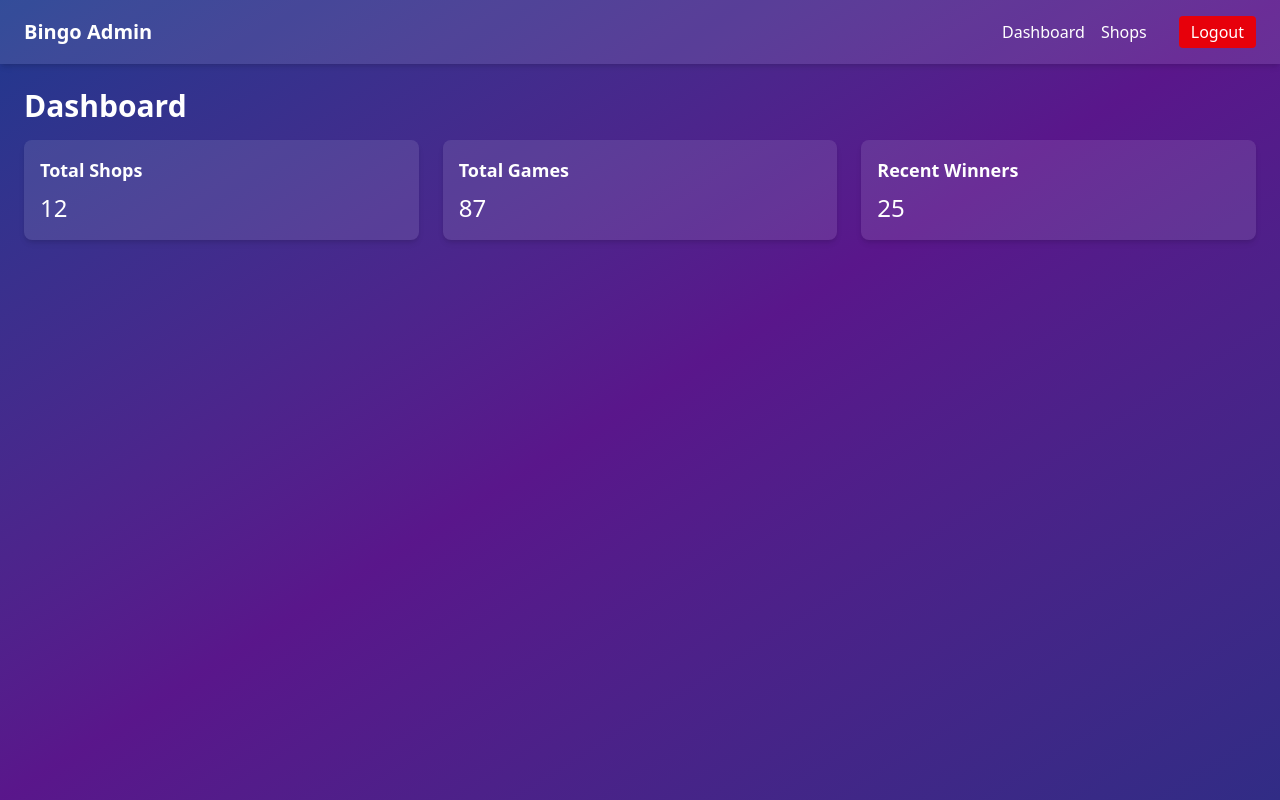
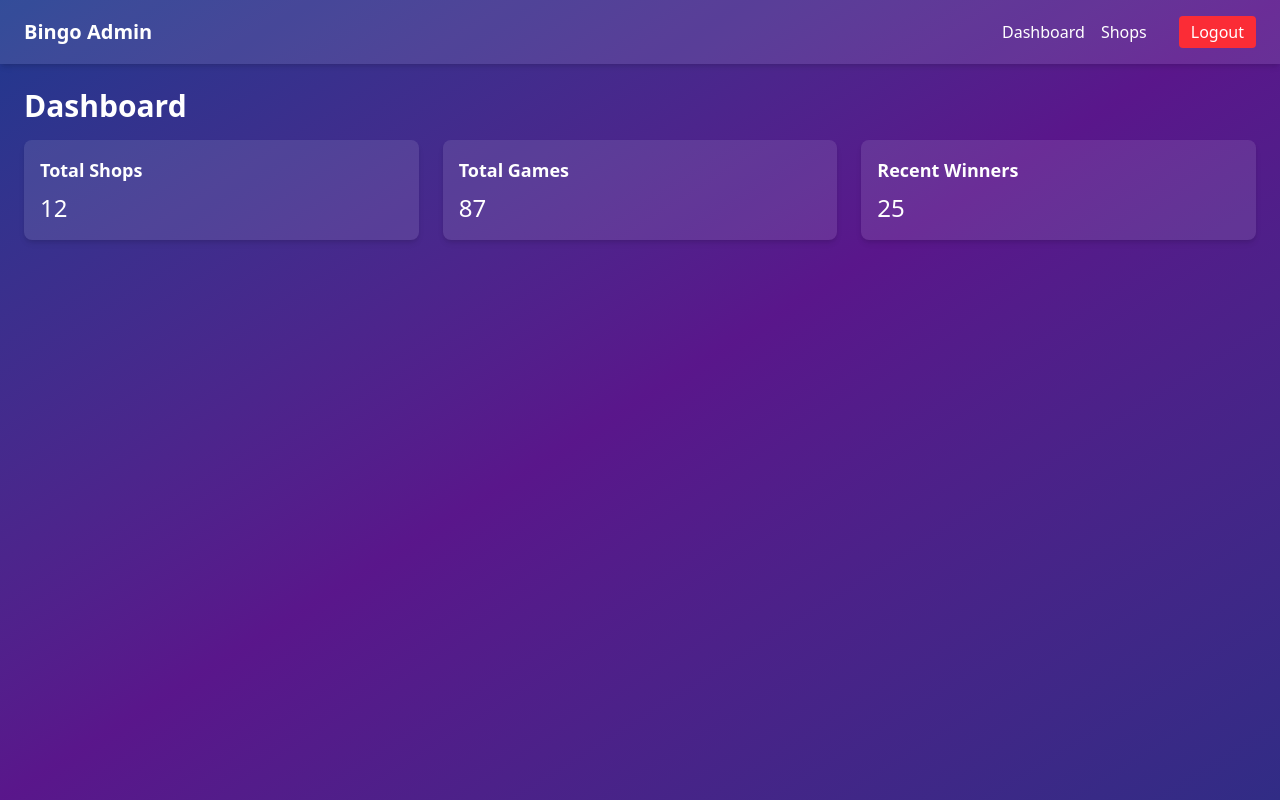
Before and after one commit to bellapacx/bingoadmin, a React (Vite) app: page /dashboard in a window 1280 px wide. Built offline with nearby package versions, Linux system fonts and the light colour scheme; sample sign-in values are in the browser's storage.

Commit message:
dsjshgsds

```diff
--- a/src/components/Navbar.tsx
+++ b/src/components/Navbar.tsx
@@ -13,7 +13,7 @@ export default function Navbar({ onLogout }: NavbarProps) {
         <Link to="/shops" className="hover:underline">Shops</Link>
         <button
           onClick={onLogout}
-          className="ml-4 bg-red-600 hover:bg-red-500 px-3 py-1 rounded"
+          className="ml-4 bg-red-500 hover:bg-red-500 px-3 py-1 rounded"
         >
           Logout
         </button>
```
